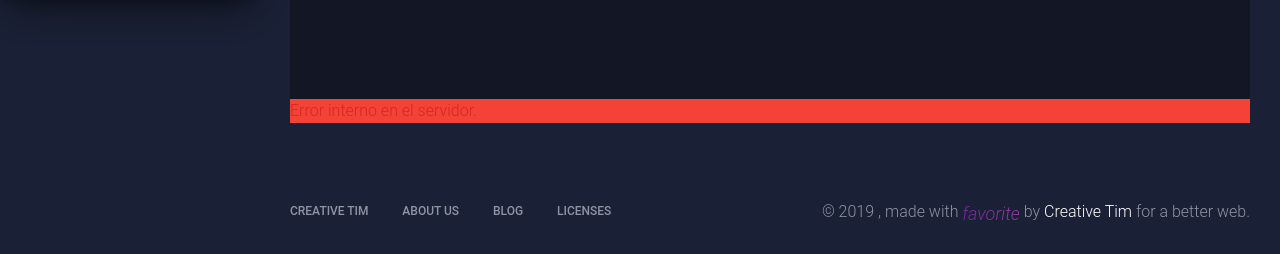
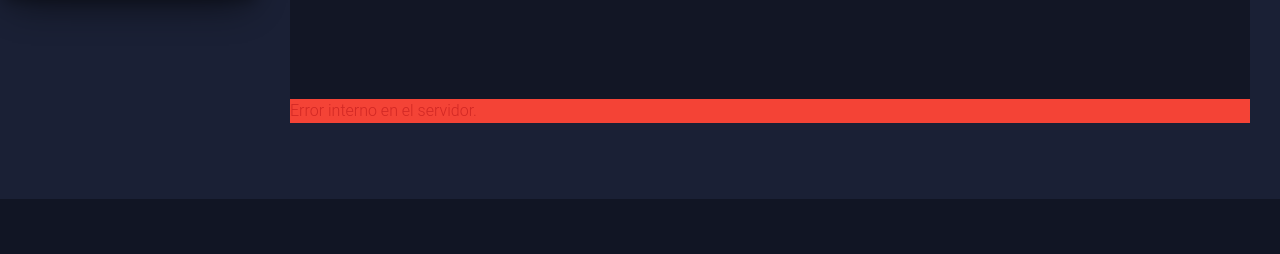
Before and after one commit to renedominguezpalenzuela/crow_beta, a Symfony app: template templates/TwigBundle/views/Exception/error.html.twig in a window 1280 px wide. Shown: the part 801-1055 px from the top of the page. After the commit the page ends 1000 px from the top, so only its background shows below. Run offline with Twig, Linux system fonts and the light colour scheme; the template is opened without the code that fills it, so the values that code supplies are empty; style sheets or scripts are compiled from the project's sources; some libraries are stand-ins or nearby versions.

Commit message:
Correpciones en el modulo editar profile

```diff
--- a/templates/base.html.twig
+++ b/templates/base.html.twig
@@ -19,24 +19,24 @@
           Tip 2: you can also add an image using data-image tag
       -->
         <div class="logo">
-            <a href="http://www.creative-tim.com" class="simple-text logo-normal">
-                Creative Tim
+            <a href="#" class="simple-text logo-normal">
+                Crow
             </a>
         </div>
         <div class="sidebar-wrapper">
             <ul class="nav">
-                <li class="nav-item active">
-                    <a class="nav-link" href="#">
-                        <i class="material-icons">dashboard</i>
-                        <p>Dashboard</p>
-                    </a>
-                </li>
-                <li class="nav-item ">
-                    <a class="nav-link" href="#">
-                        <i class="material-icons">person</i>
-                        <p>User Profile</p>
-                    </a>
-                </li>
+                {#<li class="nav-item active">#}
+                    {#<a class="nav-link" href="#">#}
+                        {#<i class="material-icons">dashboard</i>#}
+                        {#<p>Dashboard</p>#}
+                    {#</a>#}
+                {#</li>#}
+                {#<li class="nav-item ">#}
+                    {#<a class="nav-link" href="#">#}
+                        {#<i class="material-icons">person</i>#}
+                        {#<p>User Profile</p>#}
+                    {#</a>#}
+                {#</li>#}
             </ul>
         </div>
     </div>
@@ -119,32 +119,9 @@
             <div class="container-fluid">
                 <nav class="float-left">
                     <ul>
-                        <li>
-                            <a href="https://www.creative-tim.com">
-                                Creative Tim
-                            </a>
-                        </li>
-                        <li>
-                            <a href="#">
-                                About Us
-                            </a>
-                        </li>
-                        <li>
-                            <a href="#">
-                                Blog
-                            </a>
-                        </li>
-                        <li>
-                            <a href="#">
-                                Licenses
-                            </a>
-                        </li>
+
                     </ul>
                 </nav>
-                <div class="copyright float-right" id="date">
-                    , made with <i class="material-icons">favorite</i> by
-                    <a href="https://www.creative-tim.com" target="_blank">Creative Tim</a> for a better web.
-                </div>
             </div>
         </footer>
         <script>
@@ -152,80 +129,6 @@
             let date = document.getElementById('date');
             date.innerHTML = '&copy; ' + x + date.innerHTML;
         </script>
-    </div>
-</div>
-<div class="fixed-plugin">
-    <div class="dropdown show-dropdown">
-        <a href="#" data-toggle="dropdown">
-            <i class="fa fa-cog fa-2x"> </i>
-        </a>
-        <ul class="dropdown-menu">
-            <li class="header-title"> Sidebar Filters</li>
-            <li class="adjustments-line">
-                <a href="javascript:void(0)" class="switch-trigger active-color">
-                    <div class="badge-colors ml-auto mr-auto">
-                        <span class="badge filter badge-purple active" data-color="purple"></span>
-                        <span class="badge filter badge-azure" data-color="azure"></span>
-                        <span class="badge filter badge-green" data-color="green"></span>
-                        <span class="badge filter badge-warning" data-color="orange"></span>
-                        <span class="badge filter badge-danger" data-color="danger"></span>
-                    </div>
-                    <div class="clearfix"></div>
-                </a>
-            </li>
-            <li class="header-title">Images</li>
-            <li>
-                <a class="img-holder switch-trigger" href="javascript:void(0)">
-                    <img src="{{ asset('assets/img/sidebar-1.jpg') }}" alt="">
-                </a>
-            </li>
-            <li class="active">
-                <a class="img-holder switch-trigger" href="javascript:void(0)">
-                    <img src="{{ asset('assets/img/sidebar-2.jpg') }}" alt="">
-                </a>
-            </li>
-            <li>
-                <a class="img-holder switch-trigger" href="javascript:void(0)">
-                    <img src="{{ asset('assets/img/sidebar-3.jpg') }}" alt="">
-                </a>
-            </li>
-            <li>
-                <a class="img-holder switch-trigger" href="javascript:void(0)">
-                    <img src="{{ asset('assets/img/sidebar-4.jpg') }}" alt="">
-                </a>
-            </li>
-            <li class="button-container">
-                <a href="https://www.creative-tim.com/product/material-dashboard-dark" target="_blank"
-                   class="btn btn-primary btn-block">Free Download</a>
-            </li>
-            <!-- <li class="header-title">Want more components?</li>
-                <li class="button-container">
-                    <a href="https://www.creative-tim.com/product/material-dashboard-pro" target="_blank" class="btn btn-warning btn-block">
-                      Get the pro version
-                    </a>
-                </li> -->
-            <li class="button-container">
-                <a href="https://demos.creative-tim.com/material-dashboard-dark/docs/2.0/getting-started/introduction.html"
-                   target="_blank" class="btn btn-default btn-block">
-                    View Documentation
-                </a>
-            </li>
-            <li class="button-container github-star">
-                <a class="github-button"
-                   href="https://github.com/creativetimofficial/material-dashboard/tree/dark-edition"
-                   data-icon="octicon-star" data-size="large" data-show-count="true"
-                   aria-label="Star ntkme/github-buttons on GitHub">Star</a>
-            </li>
-            <li class="header-title">Thank you for 95 shares!</li>
-            <li class="button-container text-center">
-                <button id="twitter" class="btn btn-round btn-twitter"><i class="fa fa-twitter"></i> &middot; 45
-                </button>
-                <button id="facebook" class="btn btn-round btn-facebook"><i class="fa fa-facebook-f"></i> &middot; 50
-                </button>
-                <br>
-                <br>
-            </li>
-        </ul>
     </div>
 </div>
 <script src="{{ asset('assets/js/core/jquery.min.js') }}" type="text/javascript"></script>
```
Also changed, not shown: templates/user/edit.html.twig (+6 -7 lines).
